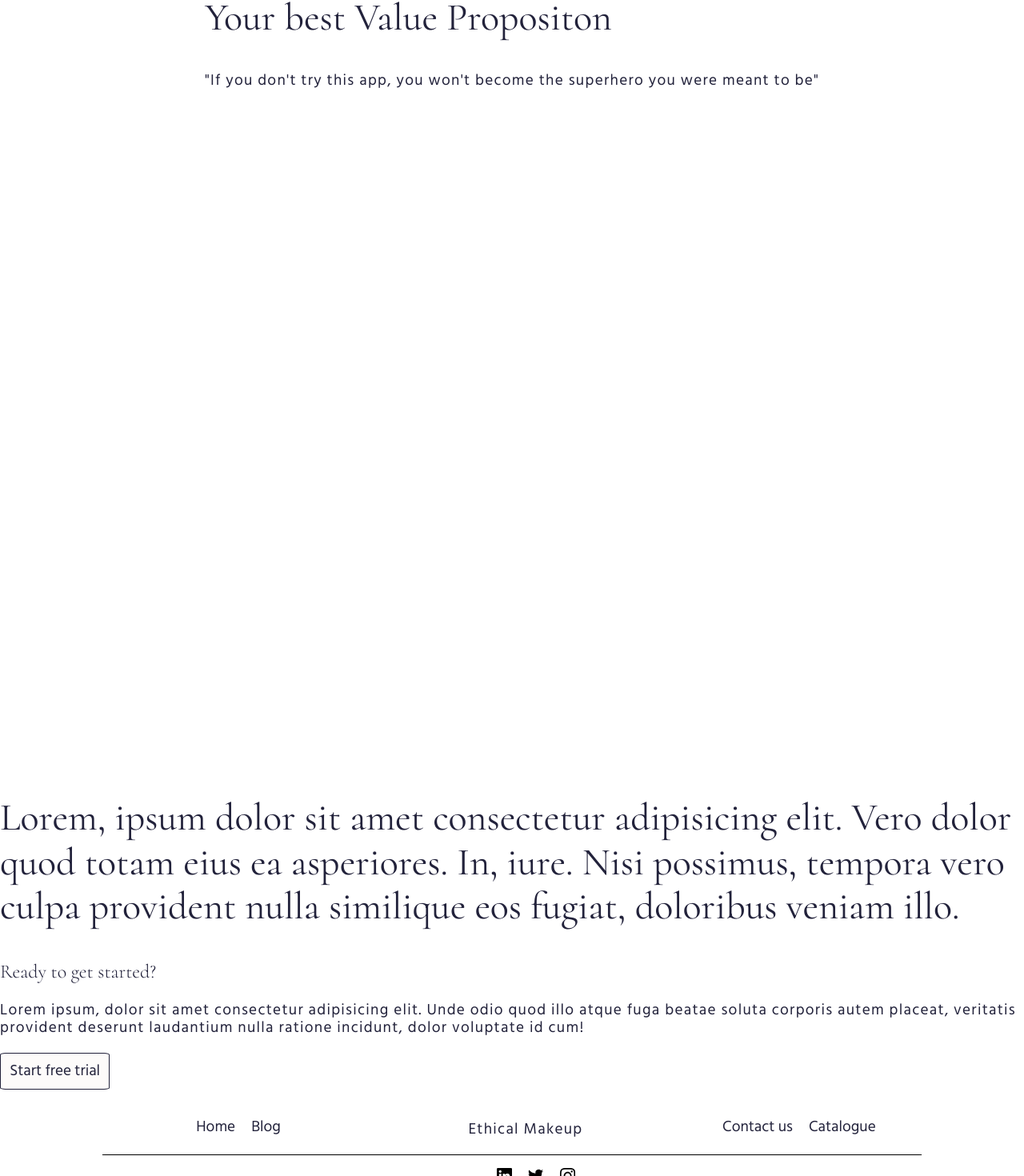
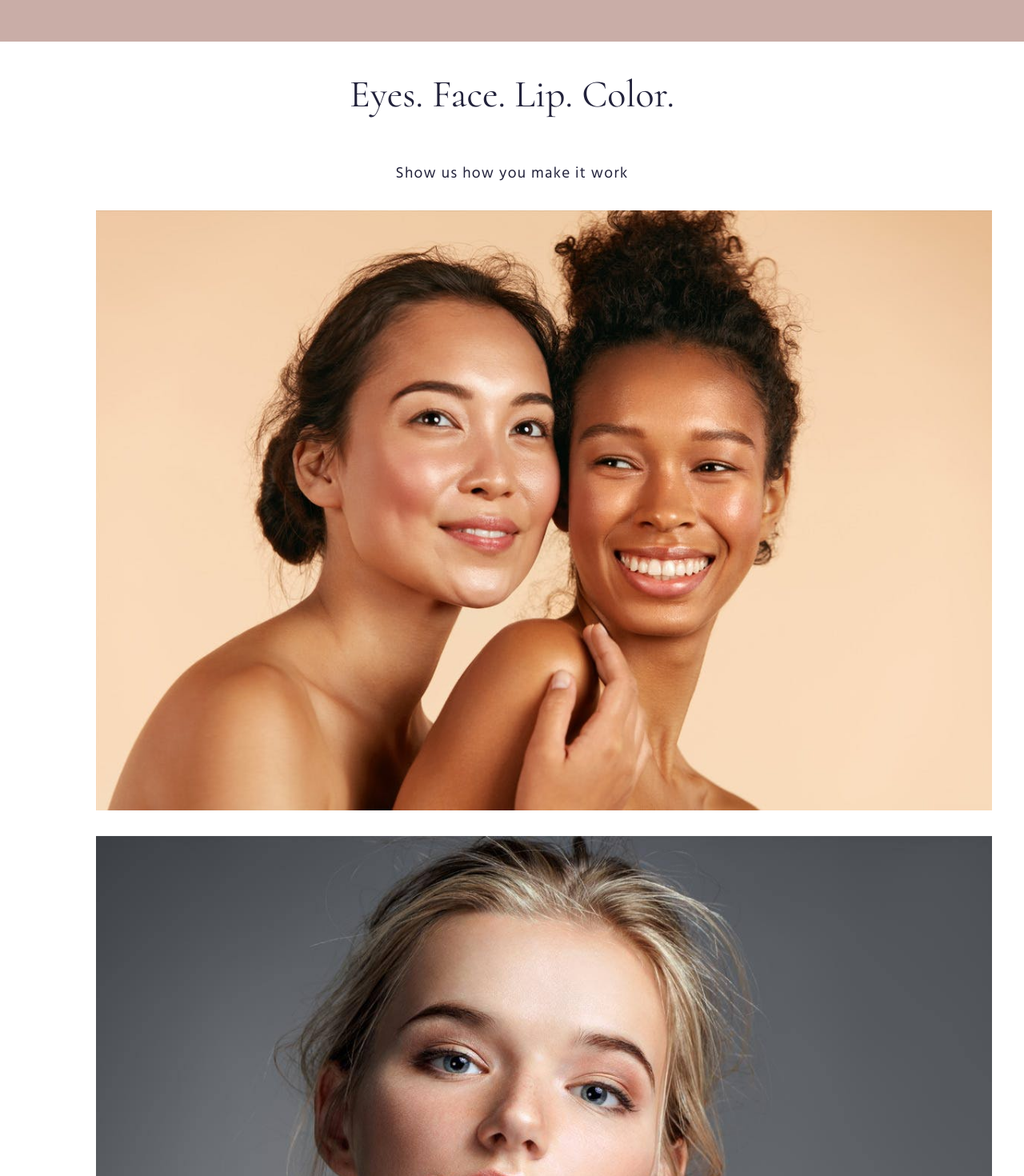
Before and after one commit to group-project-four/ethicalMakeup, a React (Create React App) app: page / in a window 1280 px wide. Shown: the part 1335-2805 px from the top of the page at 80% size. Built offline with nearby package versions, Linux system fonts and the light colour scheme; no server answers.

Commit message:
homepage styling

```diff
--- a/src/App.scss
+++ b/src/App.scss
@@ -6,4 +6,4 @@
 @import './searchPage';
 @import './mainNav';
 @import './footer';
-@import './productPageStyles'
+@import './productPageStyles';
--- a/src/_generalStyles.scss
+++ b/src/_generalStyles.scss
@@ -1,9 +1,5 @@
 html {
     font-size: 16px;
-}
-
-* {
-    // border: 1px solid red;
 }
 
 h1 {
--- a/src/_homePage.scss
+++ b/src/_homePage.scss
@@ -25,12 +25,9 @@
     opacity: 0.8;
 }
 
-main {
-    // background-color: #F2E9E4;
-}
-
 .products {
     background-color: #C9ADA7;
+    padding: 5%;
 }
 
 .products h2 {
@@ -50,7 +47,12 @@ main {
     align-content: space-between;
     margin: 10%;
     gap: 100px;
+    img {
+        border-radius: 50%;
+        border: 20px solid #F2E9E4;
+    }
 }
+
 
 .header button {
     background-color: black;
@@ -63,8 +65,125 @@ main {
 }
 
 .feature {
-    height: 1000px;
+    // height: 1000px;
     display: flex;
     justify-content: center;
     align-content: center;
+    // width: 100%;
 }
+
+.containerHeader  {
+    display: flex;
+    flex-direction: column;
+    align-items: center;
+    align-content: center;
+}
+.featureContentContainer {
+    // max-width: 80vw;
+    height: auto;
+    width: 100vw;
+    // height: 700px;
+}
+.featureContentImages {
+    display: grid;
+    grid-template-columns: 3fr;
+    grid-template-rows: 1fr 1fr;
+    grid-auto-flow: column;
+    grid-template-areas:
+      "top-left . top-right"
+      "bottom-left . bottom-right";
+    // max-width: 80%;
+    // padding-left: 10%;
+    // padding-right: 10%;
+    // height: 1000px;
+  }
+
+.bottom-right {
+      grid-area: bottom-right;
+      }
+
+.top-right {
+      grid-area: top-right;
+    }
+
+.top-left {
+      grid-area: top-left;
+     }
+
+  .bottom-left {
+      grid-area: bottom-left;
+     }
+
+.featureContentImages img {
+        width: 100%;
+        height: 100%;
+        object-fit: cover;
+    }
+
+.philosophy {
+        height: 500px;
+        width: 100%;
+        padding-left: 10%;
+        padding-right: 10%;
+        display: flex;
+        justify-content: center;
+        align-content: space-around;
+        padding-bottom: 100px;
+        h2 {
+            font-weight: 800;
+            font-size: 5rem;
+        }
+    }
+
+.ready {
+    margin-top: 100px;
+    display: flex;
+    flex-direction: column;
+    justify-content: space-around;
+    align-content: center;
+    align-items: center;
+    max-width: 100vw;
+    height: 1000px;
+    position: relative;
+}
+
+.ready::before {
+    display: block;
+    position: absolute;
+    background-image: url("./images/pesce-huang-CNMMvIQJS2Y-unsplash.jpg");
+    background-size: cover;
+    background-position: center;
+    content: "";
+    background-repeat: no-repeat, repeat;
+    top: 0;
+    right: 0;
+    bottom: 0;
+    left: 0;
+    z-index: -10;
+    opacity: 0.8;
+}
+
+.ready h3 {
+    font-size: 72px;
+    font-family: 'Cormorant', serif;
+    color: #22223B;
+}
+
+.ready p {
+    width: 70%;
+    font-family: 'Hind Siliguri', sans-serif;
+    font-weight: 400;
+    font-size: 3rem;
+    letter-spacing: 0.08rem;
+    color: #22223B;
+}
+
+.ready button {
+    background-color: black;
+    color: white;
+    font-size: 20px;
+    padding: 10px 60px;
+    border-radius: 5px;
+    margin: 10px 0px;
+    cursor: pointer;
+}
--- a/src/components/HomePage.js
+++ b/src/components/HomePage.js
@@ -3,6 +3,11 @@ import { useEffect} from "react"
 import {useState} from 'react'
 import axios from 'axios'
 import Notable from './Notable'
+import topLeft from '../images/skincare-and-makeup-masterclass-16103245.jpg';
+import topRight from '../images/skincare-and-makeup-masterclass-16103432.jpg';
+import bottomRight from '../images/tp-best-natural-makeup-looks-1.jpg';
+import bottomLeft from '../images/Danessa-1-1551x1000.jpg';
+import makeup2 from '../images/pesce-huang-CNMMvIQJS2Y-unsplash.jpg';
 
 const HomePage = () => {
     const [temp,setTemp] = useState([])
@@ -37,22 +42,23 @@ const HomePage = () => {
             </section>
             <section className="feature">
                 <div className="featureContentContainer">
-                    <div>
-                        <h2>Your best Value Propositon</h2>
-                        <p>"If you don't try this app, you won't become the superhero you were meant to be"</p>
+                    <div className="containerHeader">
+                        <h2>Eyes. Face. Lip. Color.</h2>
+                        <p>Show us how you make it work</p>
                     </div>
-                    <div>
-                        <img src="" alt="" />
-                        <img src="" alt="" />
-                    </div>
-                    <div>
-                        <div>
-                            <img src="" alt="" />
-                            <img src="" alt="" />
-                        </div>
-                        <div>
-                            <img src="" alt="" />
-                        </div>
+                    <div class="featureContentImages">
+                        <figure class="bottom-right">
+                            <img src={bottomRight} alt="" />
+                        </figure>
+                        <figure class="top-right">
+                            <img src={topRight} alt="" />
+                        </figure>
+                        <figure class="top-left">
+                            <img src={topLeft} alt="" />
+                        </figure>
+                        <figure class="bottom-left">
+                            <img src={bottomLeft} alt="" />
+                        </figure>
                     </div>
                 </div>
             </section>
```
Also changed, not shown: src/images/pesce-huang-CNMMvIQJS2Y-unsplash.jpg (added).
